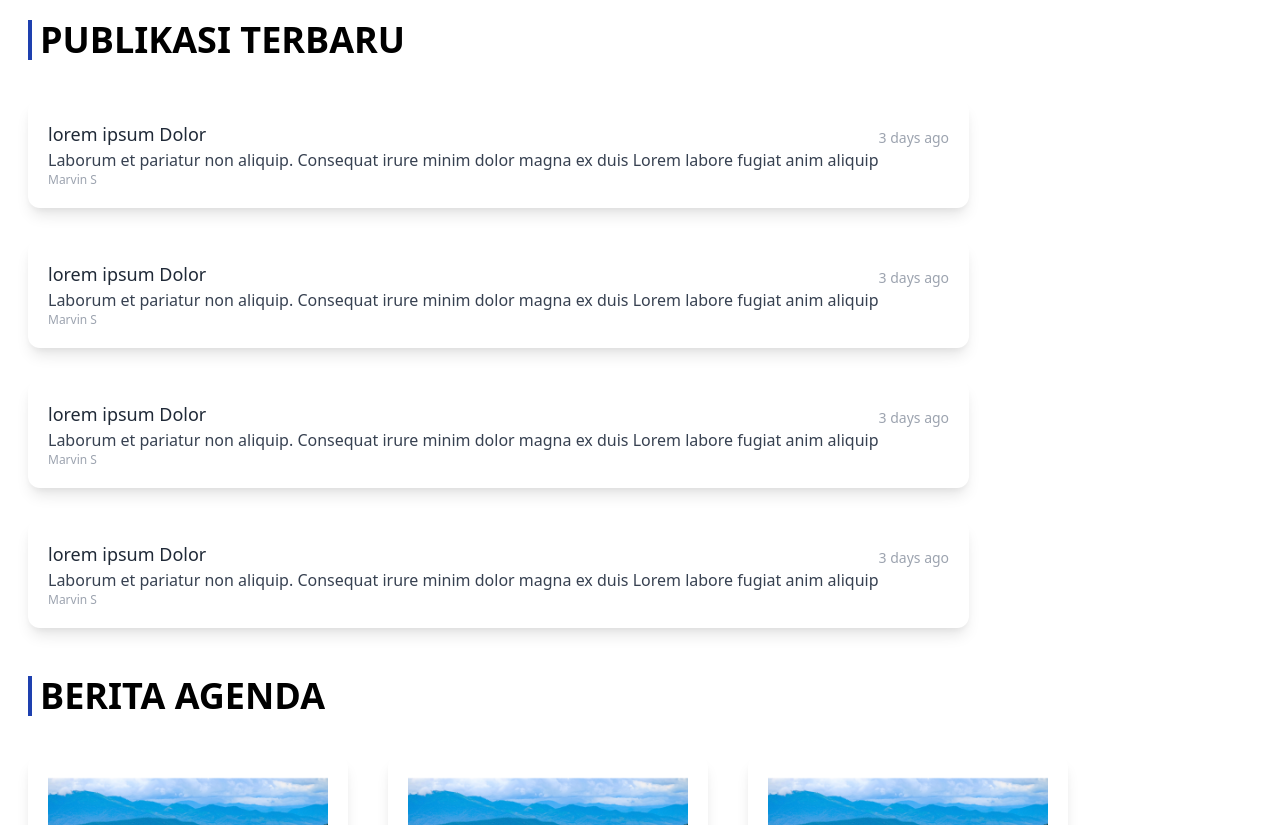
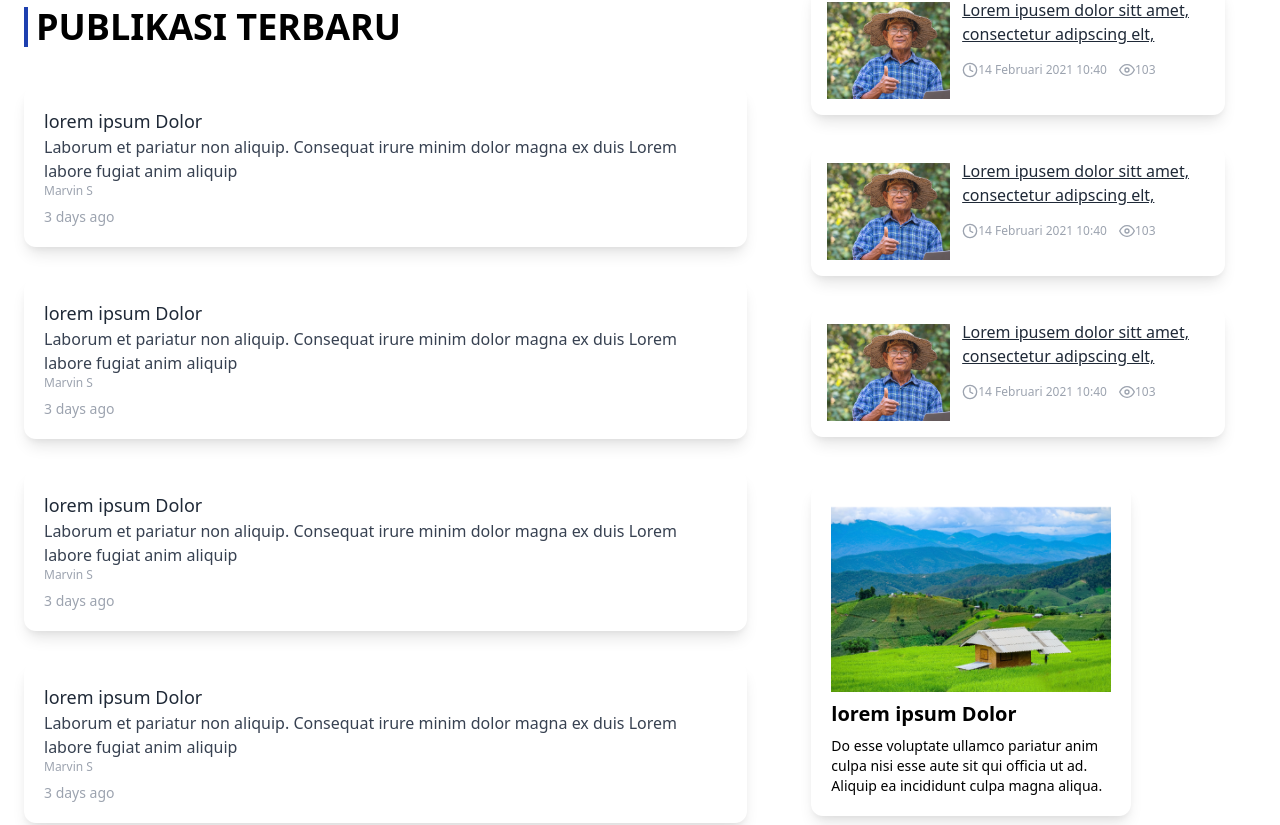
Before and after one commit to onceLearner/singap, a Next.js app: page / in a window 1280 px wide. Shown: the part 1135-1960 px from the top of the page. Built offline with nearby package versions, Linux system fonts and the light colour scheme.

Commit message:
new commit from me

```diff
--- a/components/IndexSide.js
+++ b/components/IndexSide.js
@@ -1,8 +1,36 @@
 import React from 'react'
+import { DataSideTerpo, DataTerbaruAgen, DataTerbaruBer, DataTerbaruPub } from "../data/DataHome"
+import SideTerpo from './home/SideTerpo'
+import TerbaruAgend from './home/TerbaruAgend'
+
+import TerbaruPub from './home/TerbaruPub'
 
 const IndexSide = () => {
     return (
-        <div>
+        <div className="flex flex-col h-full space-y-12">
+
+
+
+            <div className="Section1 flex flex-col  space-y-10 items-start">
+                <h2 className="text-4xl font-bold uppercase px-2 border-l-4 border-blue-800">berita terpopuler</h2>
+                <div className="flex flex-col   space-y-8 justify-around">
+                    {DataSideTerpo.map(item => (
+                        <SideTerpo data={item} />
+                    ))
+                    }
+                </div>
+
+            </div>
+
+
+            <div className="flex flex-col     space-y-10">
+                {DataTerbaruAgen.map(item => (
+                    <TerbaruAgend data={item} />
+                ))
+                }
+
+
+            </div>
 
         </div>
     )
--- /dev/null
+++ b/components/home/SideTerpo.js
@@ -0,0 +1,24 @@
+import React from 'react'
+import Image from "next/image"
+import { Clock, Eye } from "react-feather"
+
+const SideTerpo = ({ data }) => {
+    return (
+        <div className="flex  justify-between space-x-3  p-4 items-center     space-y-2 cursor-pointer hover:opacity-80 transition-opacity duration-150    shadow-lg rounded-xl" >
+            <Image src={data.imgUrl} objectFit="cover" className="" width="190" height="150" />
+
+            <div className="flex flex-col     space-y-4  items-baseline  w-full h-full transform -translate-y-2" >
+                <h3 className="text-md text-bold text-gray-800 underline  ">{data.title}</h3>
+                <div className="flex justify-evenly text-gray-400  text-xs space-x-3">
+                    <span className="flex  items-center  space-x-3"> <Clock className="w-4 h-4 " /> {data.date}  </span>
+                    <span className="flex  items-center  space-x-3"> <Eye className="w-4 h-4 " /> {data.views}  </span>
+
+                </div>
+            </div>
+
+
+        </div>
+    )
+}
+
+export default SideTerpo
--- a/components/home/TerbaruAgend.js
+++ b/components/home/TerbaruAgend.js
@@ -4,7 +4,7 @@ import { Clock, User } from "react-feather"
 
 const TerbaruAgend = ({ data }) => {
     return (
-        <div className="flex flex-col p-5 w-80 space-y-2 cursor-pointer hover:opacity-80 transition-opacity duration-150   justify-around shadow-lg rounded-xl" >
+        <div className="flex flex-col p-5 md:w-80 w-full  space-y-2 cursor-pointer hover:opacity-80 transition-opacity duration-150   justify-around shadow-lg rounded-xl" >
             <Image src={data.imgUrl} width="300" height="200" />
             <h2 className="text-xl  font-bold  text-bold ">{data.title}</h2>
 
--- a/components/home/TerbaruBer.js
+++ b/components/home/TerbaruBer.js
@@ -4,7 +4,7 @@ import { Clock, User } from "react-feather"
 
 const TerbaruBer = ({ data }) => {
     return (
-        <div className="flex flex-col p-5 space-y-2 cursor-pointer hover:opacity-80 transition-opacity duration-150   justify-around shadow-lg rounded-xl" >
+        <div className="flex flex-col p-5 space-y-2 w-full md:w-80 cursor-pointer hover:opacity-80 transition-opacity duration-150   justify-around shadow-lg rounded-xl" >
             <Image src={data.imgUrl} width="300" height="200" />
             <h3 className="text-2xl  text-bold ">{data.title}</h3>
             <div className="text-gray-400 flex space-x-4 md:text-sm text-xs ">
--- a/components/home/TerbaruPub.js
+++ b/components/home/TerbaruPub.js
@@ -10,7 +10,7 @@ const TerbaruPub = ({ data }) => {
                 <h2 className="text-base  text-gray-700 text-bold ">{data.text} </h2>
                 <p className="md:text-ms  text-gray-400 text-xs">{data.username}</p>
             </div>
-            <p className="text-gray-400 text-xs md:text-sm">{data.dateAgo}</p>
+            <p className="text-gray-400 text-sm">{data.dateAgo}</p>
 
         </div>
     )
--- a/data/DataHome.js
+++ b/data/DataHome.js
@@ -67,3 +67,51 @@ export const DataTerbaruAgen = [
         imgUrl: "/cabineImg.png"
     }
 ]
+
+
+
+
+
+export const DataSideTerpo = [
+    {
+
+        title: "Lorem ipusem dolor sitt amet, consectetur adipscing elt,",
+        date: "14 Februari 2021 10:40",
+
+        views: 103,
+
+        imgUrl: "/sideMan.png"
+    },
+    {
+
+        title: "Lorem ipusem dolor sitt amet, consectetur adipscing elt,",
+        date: "14 Februari 2021 10:40",
+
+        views: 103,
+        imgUrl: "/sideMan.png"
+    },
+    {
+
+        title: "Lorem ipusem dolor sitt amet, consectetur adipscing elt,",
+        date: "14 Februari 2021 10:40",
+
+        views: 103,
+        imgUrl: "/sideMan.png"
+    },
+    {
+
+        title: "Lorem ipusem dolor sitt amet, consectetur adipscing elt,",
+        date: "14 Februari 2021 10:40",
+
+        views: 103,
+        imgUrl: "/sideMan.png"
+    },
+    {
+
+        title: "Lorem ipusem dolor sitt amet, consectetur adipscing elt,",
+        date: "14 Februari 2021 10:40",
+
+        views: 103,
+        imgUrl: "/sideMan.png"
+    },
+]
--- a/pages/index.js
+++ b/pages/index.js
@@ -28,9 +28,13 @@ export default function Home() {
 
         </div>
 
-        <div className="flex flex-wrap md:space-x-16 mt-4 mb-10 py-6 px-7">
-          <IndexMain />
-          <IndexSide />
+        <div className="flex flex-wrap md:space-x-16 mt-4 mb-10 md:py-6  p-4 pl-6">
+          <div className="md:w-7/12">
+            <IndexMain />
+          </div>
+          <div className="md:w-4/12">
+            <IndexSide />
+          </div>
 
 
         </div>
```
Also changed, not shown: public/sideMan.png (added), 1 other file (tests, documents, lock files or other folders).
